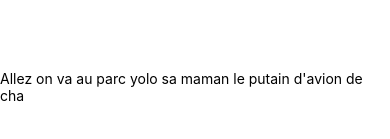
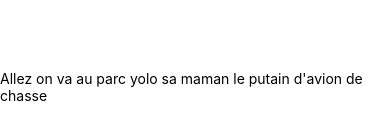
Before and after one commit to Moumsimoums/MKG, a React Native app: screen / in a window 390 px wide. Shown: the part 335-474 px from the top of the page. Built offline with nearby package versions, Linux system fonts and the light colour scheme.

Commit message:
pas mieux

```diff
--- a/App.js
+++ b/App.js
@@ -5,7 +5,7 @@ import { StyleSheet, Text, View } from 'react-native';
 export default function App() {
   return (
     <View style={styles.container}>
-      <Text>Allez on va au parc yolo sa maman le putain d'avion de cha</Text>
+      <Text>Allez on va au parc yolo sa maman le putain d'avion de chasse</Text>
       <StatusBar style="auto" />
     </View>
   );
```
